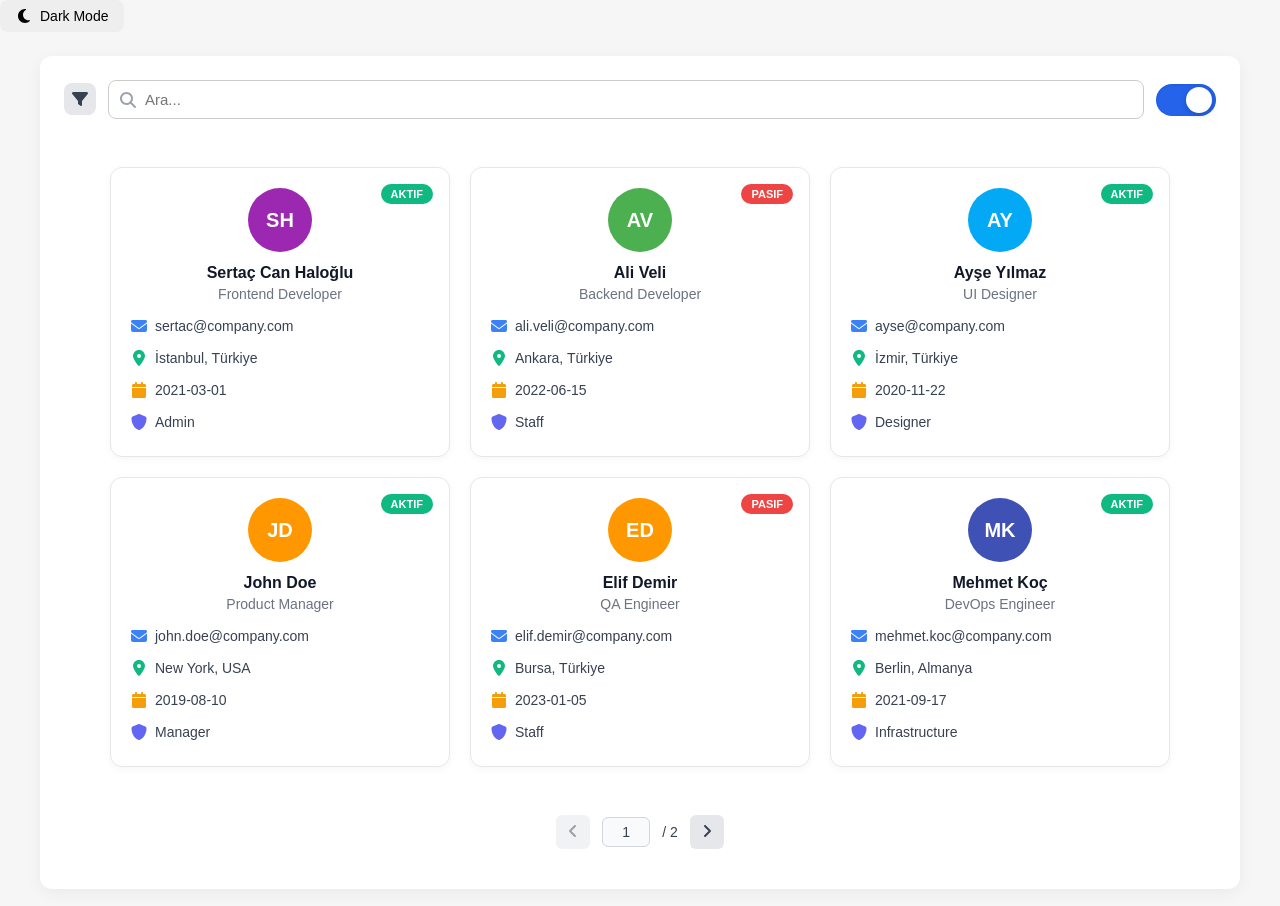
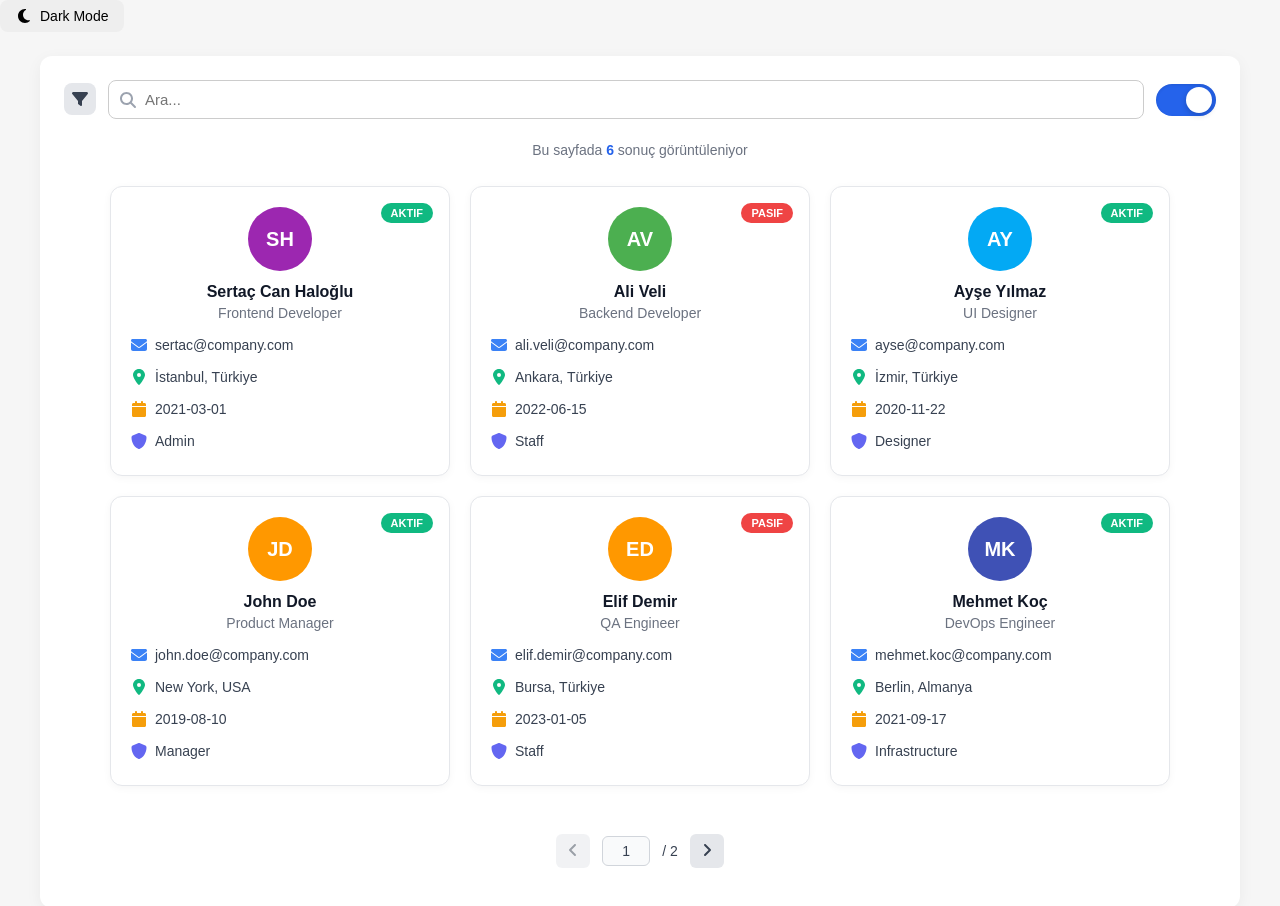
Before and after one commit to haloglu/table-to-card-viewer, a Nuxt app: page / in a window 1280 px wide. Shown: the top 906 px of the page. Built offline with nearby package versions, Linux system fonts and the light colour scheme.

Commit message:
Add per-page result count indicator and smooth view transitions

```diff
--- a/assets/scss/global.scss
+++ b/assets/scss/global.scss
@@ -40,3 +40,30 @@ body {
     }
   }
 }
+
+.result-count {
+  font-size: 14px;
+  font-weight: 500;
+  color: #6b7280;
+  text-align: center;
+  margin: 4px 0 0px; // ✅ updated
+  line-height: 1.6;
+
+  .highlight-text {
+    color: #2563eb;
+    font-weight: 600;
+  }
+
+  @media (max-width: 768px) {
+    font-size: 13px;
+    margin: 6px 0 10px;
+  }
+}
+
+body.dark .result-count {
+  color: #a1a1aa;
+
+  .highlight-text {
+    color: #60a5fa; // ✅ Açık mavi ton (Tailwind blue-400 gibi)
+  }
+}
--- a/components/ViewSwitcher.vue
+++ b/components/ViewSwitcher.vue
@@ -25,7 +25,12 @@
           </div>
         </div>
       </div>
-
+      <!-- ✅ Toplam sonuç sayısı -->
+      <p class="result-count">
+        Bu sayfada
+        <span class="highlight-text"> {{ paginatedItems.length }}</span> sonuç
+        görüntüleniyor
+      </p>
       <!-- Loading ayrı -->
       <div v-if="isLoading" class="loading-wrapper">
         <font-awesome-icon
@@ -434,6 +439,7 @@ body.dark .loading-icon {
   display: grid;
   grid-template-columns: repeat(auto-fit, minmax(260px, 1fr));
   gap: 20px;
+  margin-top: 1px;
   overflow-x: hidden;
 }
 
```
